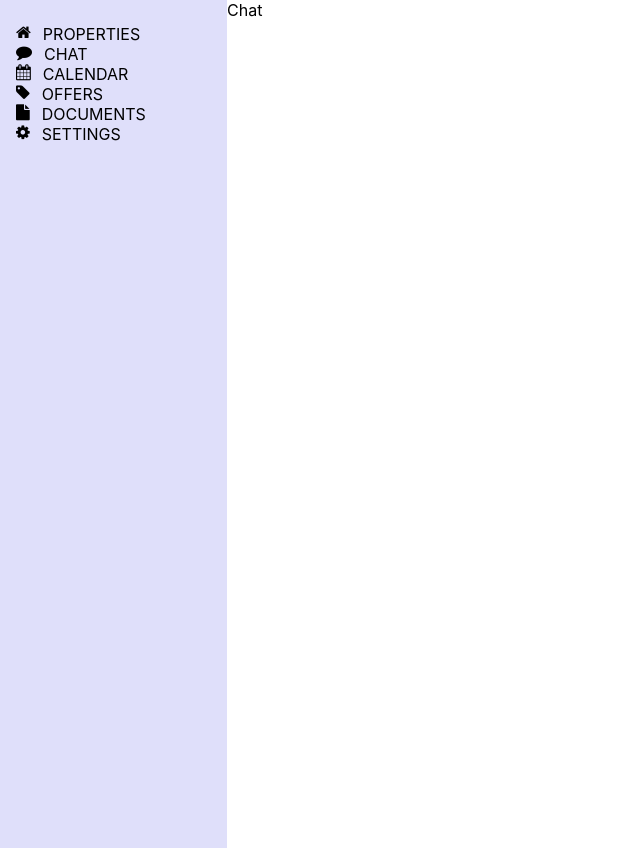
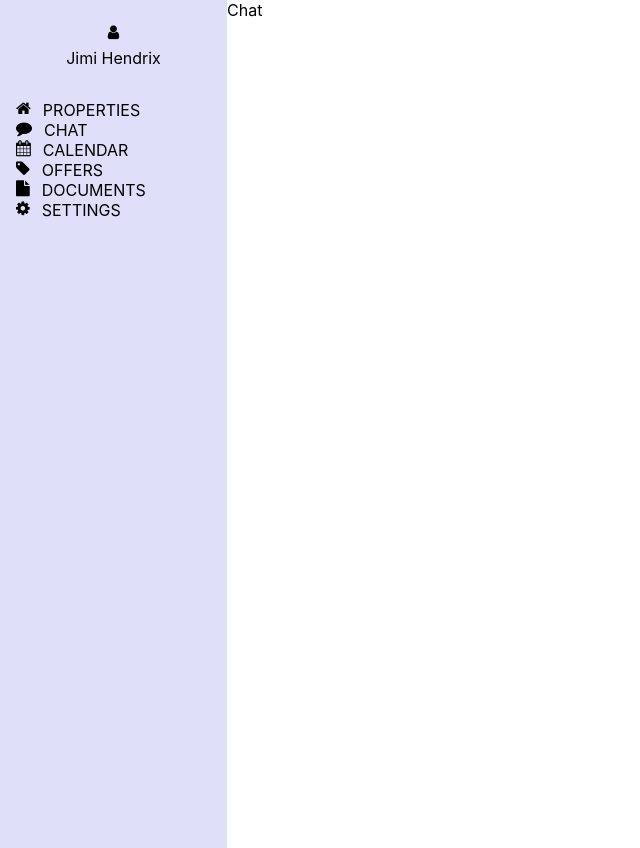
Before and after one commit to sh-misaki/react-firebase-chat, a React (Create React App) app: page /chat in a window 1280 px wide. Shown: the whole page, without its empty margins (0-640 px from the left). Built offline with nearby package versions, Linux system fonts and the light colour scheme.

Commit message:
sideMenuの作成

```diff
--- a/src/components/templates/main/index.module.scss
+++ b/src/components/templates/main/index.module.scss
@@ -9,14 +9,28 @@ $side-bar-width: 200px;
   width: $side-bar-width;
   padding: 24px 16px;
   background-color: #dfdffa;
-}
 
-.sideMenuItem {
-  display: flex;
-}
+  &User {
+    display: flex;
+    flex-direction: column;
+    align-items: center;
 
-.sideMenuItemText {
-  margin-left: 12px;
+    &Name {
+      margin-top: 8px;
+    }
+  }
+
+  &List {
+    margin-top: 32px;
+
+    &Item {
+      display: flex;
+
+      &Text {
+        margin-left: 12px;
+      }
+    }
+  }
 }
 
 .container {
--- a/src/components/templates/main/index.tsx
+++ b/src/components/templates/main/index.tsx
@@ -13,16 +13,24 @@ class Chat extends Component<Props> {
     return (
       <div className={styles.main}>
         <div className={styles.sideMenu}>
+          <div className={styles.sideMenuUser}>
+            <i className={classNames("fa", "fa-user", styles.sideMenuUserIcon)} />
+            <div className={styles.sideMenuUserName}>
+              Jimi Hendrix
+            </div>
+          </div>
+          <div className={styles.sideMenuList}>
             {
               sideMenu.menu.map((menu) => (
-              <div className={styles.sideMenuItem}>
+                <div className={styles.sideMenuListItem}>
                   <i className={classNames("fa", menu.icon)} />
-                <div className={styles.sideMenuItemText}>
+                  <div className={styles.sideMenuListItemText}>
                     {menu.text}
                   </div>
                 </div>
               ))
             }
+          </div>
         </div>
         <div className={styles.container}>
           { this.props.children }
```
Lines whose indentation alone changed are shown as unchanged.
